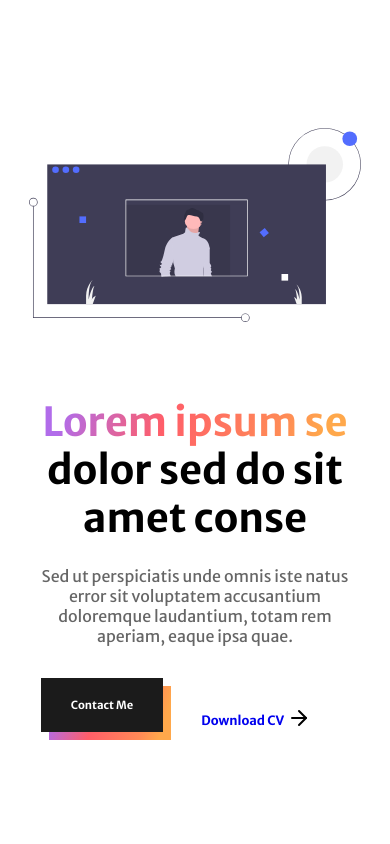
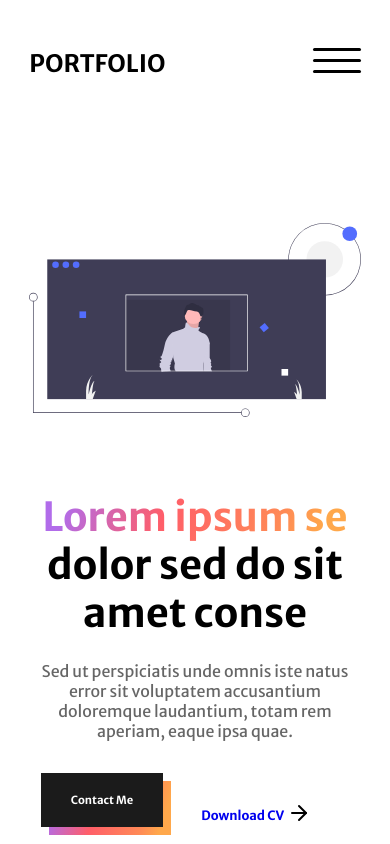
Before and after one commit to Rahul-sinha84/Portfolio, a React (Create React App) app: page / in a window 390 px wide. Shown: the top 844 px of the page. Built offline with nearby package versions, Linux system fonts and the light colour scheme.

Commit message:
add responsiveness for menubar

```diff
--- a/src/components/menubar.js
+++ b/src/components/menubar.js
@@ -1,12 +1,39 @@
-import React from "react";
+import React, { useEffect } from "react";
 
-const navbar = () => {
+const Navbar = () => {
+  useEffect(() => {
+    const input = document.querySelector("#toggle");
+    const label = document.querySelector(".menubar__left--toggle");
+    const menubar = document.querySelector(".menubar__right");
+    label.addEventListener("click", () => {
+      if (input.checked) {
+        menubar.classList.add("translate-up");
+        menubar.classList.remove("translate-down");
+      } else {
+        menubar.classList.add("translate-down");
+        menubar.classList.remove("translate-up");
+      }
+    });
+  }, []);
+
   return (
     <div className="menubar">
       <div className="menubar__left">
         <a href="" className="menubar--link">
           PORTFOLIO
         </a>
+        <input type="checkbox" id="toggle" />
+        <label htmlFor="toggle" className="menubar__left--toggle">
+          <div id="#one" className="menubar__left--toggle__bar one">
+            {" "}
+          </div>
+          <div id="#two" className="menubar__left--toggle__bar two">
+            {" "}
+          </div>
+          <div id="#three" className="menubar__left--toggle__bar three">
+            {" "}
+          </div>
+        </label>
       </div>
       <div className="menubar__right">
         <a href="#aboutMe" className="menubar--link">
@@ -29,4 +56,4 @@ const navbar = () => {
   );
 };
 
-export default navbar;
+export default Navbar;
--- a/src/pages/index.js
+++ b/src/pages/index.js
@@ -10,7 +10,7 @@ import Footer from "./footer";
 const index = () => {
   return (
     <>
-      {/* <Menu /> */}
+      <Menu />
       <Intro />
       <About />
       <Project />
--- a/src/sass/components/_menubar.scss
+++ b/src/sass/components/_menubar.scss
@@ -7,11 +7,61 @@
   margin: 2rem auto;
   &__left {
     flex: 1;
+    @include respond(phone) {
+      display: flex;
+      justify-content: space-between;
+      align-items: center;
+    }
+    &--toggle {
+      width: 3rem;
+      display: flex;
+      flex-direction: column;
+      justify-content: space-evenly;
+      height: 3rem;
+      display: none;
+      &__bar {
+        transition: all 0.2s;
+        display: block;
+        background-color: #000;
+        height: 0.2rem;
+        margin: 0.5rem 0;
+        border-radius: 20px;
+        width: 100%;
+      }
+      @include respond(phone) {
+        display: initial;
+      }
+    }
+    input {
+      display: none;
+      &:checked + .menubar__left--toggle .two {
+        width: 0;
+      }
+      &:checked + .menubar__left--toggle .one {
+        transform: rotate(225deg) translate(-0.5rem, -0.5rem);
+      }
+      &:checked + .menubar__left--toggle .three {
+        transform: rotate(-225deg) translate(-0.5rem, 0.5rem);
+      }
+    }
   }
   &__right {
     display: flex;
     flex: 2;
     justify-content: space-evenly;
+    transition: all 0.5s;
+    @include respond(phone) {
+      position: absolute;
+      background-color: rgb(255, 255, 255);
+      flex-direction: column;
+      align-items: center;
+      margin-top: 1rem;
+      border-left: 1px solid #777;
+      border-bottom: 1px solid #777;
+      border-right: 1px solid #777;
+      transform: translateY(-30rem);
+      width: 85%;
+    }
   }
   &--link {
     cursor: pointer;
@@ -26,4 +76,11 @@
   @include respond(tab-port) {
     font-size: 0.8rem;
   }
+  @include respond(phone) {
+    flex-direction: column;
+    font-size: 1.5rem;
+    &--link {
+      padding: 1rem 0;
+    }
+  }
 }
--- a/src/style/index.css
+++ b/src/style/index.css
@@ -23,6 +23,15 @@ html {
 body {
   background-color: #fff; }
 
+.display-none {
+  display: none !important; }
+
+.translate-up {
+  transform: translateY(-30rem) !important; }
+
+.translate-down {
+  transform: translateY(3rem) !important; }
+
 .para {
   font-size: 1.2rem;
   color: #666; }
@@ -45,10 +54,54 @@ body {
   margin: 2rem auto; }
   .menubar__left {
     flex: 1; }
+    @media (max-width: 37.5em) {
+      .menubar__left {
+        display: flex;
+        justify-content: space-between;
+        align-items: center; } }
+    .menubar__left--toggle {
+      width: 3rem;
+      display: flex;
+      flex-direction: column;
+      justify-content: space-evenly;
+      height: 3rem;
+      display: none; }
+      .menubar__left--toggle__bar {
+        transition: all 0.2s;
+        display: block;
+        background-color: #000;
+        height: 0.2rem;
+        margin: 0.5rem 0;
+        border-radius: 20px;
+        width: 100%; }
+      @media (max-width: 37.5em) {
+        .menubar__left--toggle {
+          display: initial; } }
+    .menubar__left input {
+      display: none; }
+      .menubar__left input:checked + .menubar__left--toggle .two {
+        width: 0; }
+      .menubar__left input:checked + .menubar__left--toggle .one {
+        transform: rotate(225deg) translate(-0.5rem, -0.5rem); }
+      .menubar__left input:checked + .menubar__left--toggle .three {
+        transform: rotate(-225deg) translate(-0.5rem, 0.5rem); }
   .menubar__right {
     display: flex;
     flex: 2;
-    justify-content: space-evenly; }
+    justify-content: space-evenly;
+    transition: all 0.5s; }
+    @media (max-width: 37.5em) {
+      .menubar__right {
+        position: absolute;
+        background-color: white;
+        flex-direction: column;
+        align-items: center;
+        margin-top: 1rem;
+        border-left: 1px solid #777;
+        border-bottom: 1px solid #777;
+        border-right: 1px solid #777;
+        transform: translateY(-30rem);
+        width: 85%; } }
   .menubar--link {
     cursor: pointer;
     width: fit-content;
@@ -59,6 +112,12 @@ body {
   @media (max-width: 56.25em) {
     .menubar {
       font-size: 0.8rem; } }
+  @media (max-width: 37.5em) {
+    .menubar {
+      flex-direction: column;
+      font-size: 1.5rem; }
+      .menubar--link {
+        padding: 1rem 0; } }
 
 .btn1 {
   position: relative;
```
Also changed, not shown: src/sass/base/_base.scss (+9 -0 lines).
